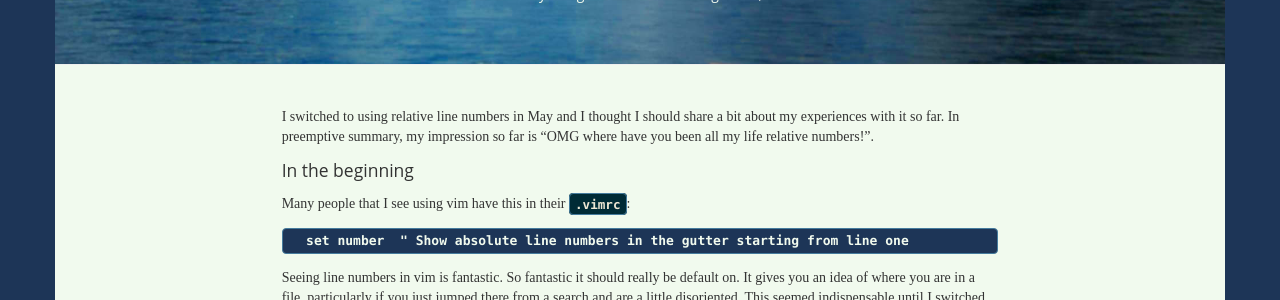
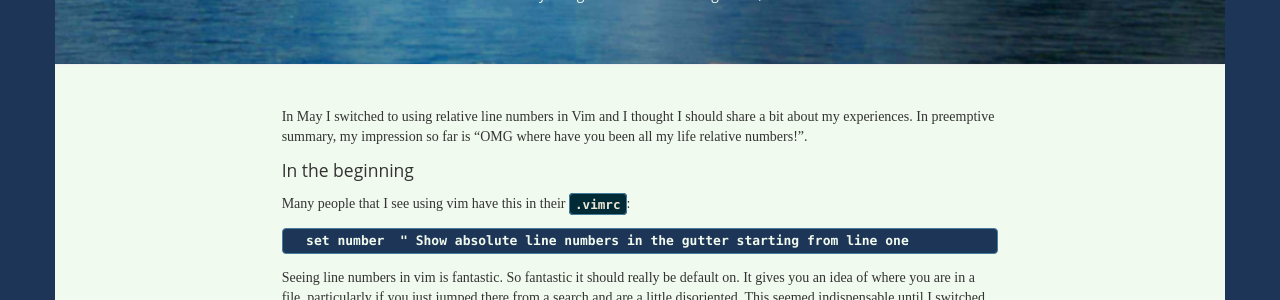
Before and after one commit to hockeybuggy/hockeybuggy.com, a Jekyll site: the page built from _posts/2016-08-26-main_5VdbYb5a.md, in a window 1280 px wide. Shown: the part 215-515 px from the top of the page. Built offline with Jekyll 4.4.1, drawn with Linux system fonts in a browser that asks for light colours.

Commit message:
Switch gif urls to end of file links. Rework last paragraph.

````diff
--- a/_posts/2016-08-26-main_5VdbYb5a.md
+++ b/_posts/2016-08-26-main_5VdbYb5a.md
@@ -6,9 +6,9 @@ categories: misc
 author: Douglas Anderson
 ---
 
-I switched to using relative line numbers in May and I thought I should share a
-bit about my experiences with it so far. In preemptive summary, my impression
-so far is "OMG where have you been all my life relative numbers!".
+In May I switched to using relative line numbers in Vim and I thought I should
+share a bit about my experiences. In preemptive summary, my impression so far
+is "OMG where have you been all my life relative numbers!".
 
 ## In the beginning
 
@@ -23,7 +23,7 @@ default on. It gives you an idea of where you are in a file, particularly if
 you just jumped there from a search and are a little disoriented. This seemed
 indispensable until I switched and realized that I didn't miss it.
 
-![Absolute line numbers](/static/img/relative_line_numbers_absolute.gif)
+![Absolute line numbers][ABSOLUTE_GIF]
 
 In the gif above to delete the method I am pressing `Vjjjjd` for **V**isual-line
 mode, down, down down, down, **d**elete. That's a lot of keys and I have to press
@@ -39,7 +39,7 @@ mashing them just to get where you want.
   set relativenumber  " Show line numbers relative to the location of the cursor
 ```
 
-![Relative line numbers](/static/img/relative_line_numbers_relative.gif)
+![Relative line numbers][RELATIVE_GIF]
 
 In the gif above I am deleting the same method with `d3j`. This is **d**elete and
 then the motion "3 down". It's easy to tell how many times I need to move down
````
Also changed, not shown: other parts of _posts/2016-08-26-main_5VdbYb5a.md (+2 -0 lines).
